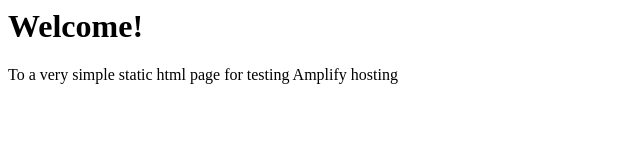
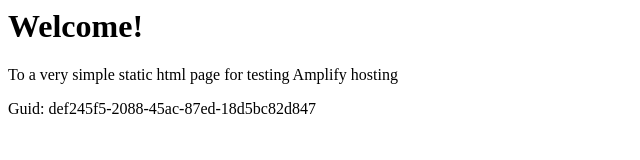
Before and after one commit to aws-aemilia-gru/Github-PR-Commit-Integration-Test-DoNotTouch-Gith-OKSLNVO2-v1-preprod-sa-east-1, a website: page src/index.html in a window 1280 px wide. Shown: the whole page, without its empty margins (0-640 px from the left). Drawn offline with Linux system fonts and the light colour scheme.

Commit message:
commit from integ tests

```diff
--- a/src/index.html
+++ b/src/index.html
@@ -1,3 +1,5 @@
+
+
 <html lang="en">
 
 <head>
@@ -10,6 +12,6 @@
 <body>
     <h1>Welcome!</h1>
     <p>To a very simple static html page for testing Amplify hosting</p>
-</body>
+    <p>Guid: def245f5-2088-45ac-87ed-18d5bc82d847</p></body>
 
 </html>
```
